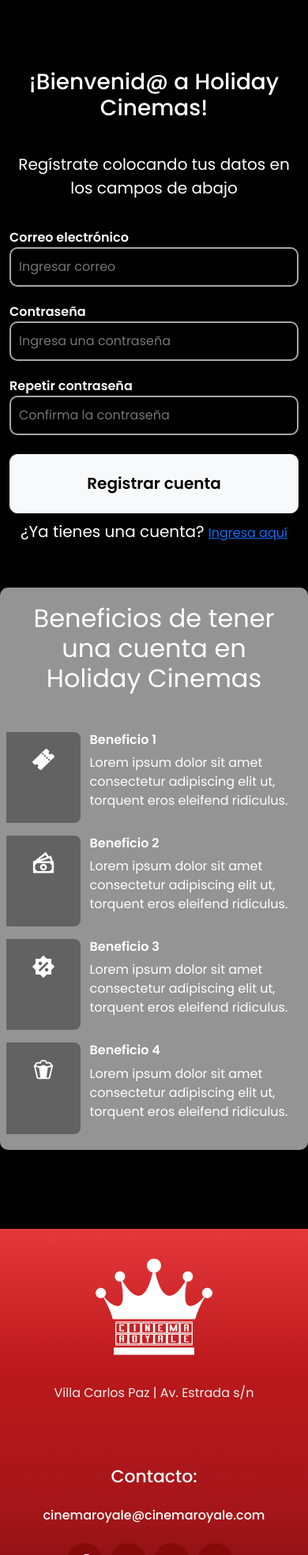
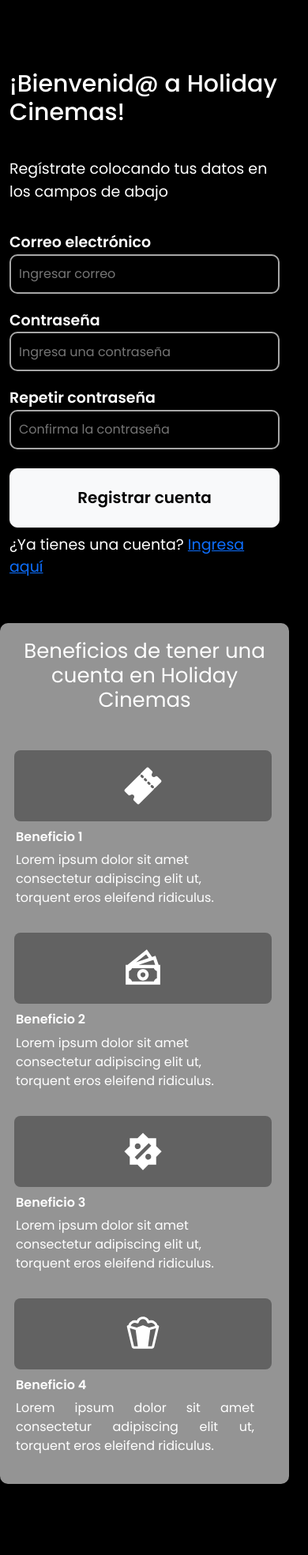
Before and after one commit to Zadios/CinemaSystem, a Django app: page /register/register/ in a window 390 px wide. Shown: the part 130-2099 px from the top of the page at 79% size. Run offline with Django 5.2, Linux system fonts and the light colour scheme.

Commit message:
cambios en los estilos de login y register

```diff
--- a/Applications/Register/templates/register/register.html
+++ b/Applications/Register/templates/register/register.html
@@ -10,7 +10,7 @@
     <div class="row">
         <div class="col-md-6 contenedor-bienvenidos-registro">
             <h1 class="titulo-welcome">¡Bienvenid@ a Holiday Cinemas!</h1>
-            <p class="font-weight-normal" style="font-size: 20px;">Regístrate colocando tus datos en los campos de abajo</p>
+            <p class="subtitulo-bienvenida">Regístrate colocando tus datos en los campos de abajo</p>
 
             <!-- Mostrar errores del formulario -->
             {% if form.errors %}
@@ -44,7 +44,7 @@
                     {{ form.password2 }}  <!-- Campo para la confirmación de contraseña -->
                 </div>
                 <button type="submit" class="btn btn-light mt-4">Registrar cuenta</button>
-                <p class="mt-2" style="font-size: 20px;">¿Ya tienes una cuenta? <a href="{% url 'register:login' %}">Ingresa aquí</a></p>
+                <p class="mt-2 subtitulo-bienvenida">¿Ya tienes una cuenta? <a href="{% url 'register:login' %}">Ingresa aquí</a></p>
             </form>
         </div>
 
--- a/static/styles/style_register.css
+++ b/static/styles/style_register.css
@@ -2,6 +2,11 @@
 .title-welcome{
     font-size: 32px;
     font-weight: 700;
+}
+.subtitulo-bienvenida {
+    font-size: 20px;
+    font-weight: 400;
+    text-align: left;
 }
 
 .titulo-beneficios {
@@ -102,7 +107,10 @@
 
     .contenedor-bienvenidos-registro h1,
     .contenedor-bienvenidos-registro p {
-        text-align: center;
+        text-align: start;
+    }
+    .subtitulo-bienvenida{
+        font-size: 19px;
     }
 
     .form-group input,
@@ -124,11 +132,12 @@
     }
 }
 
-@media (min-width: 767px) and (max-width: 990px) {
+@media (min-width: 767px) and (max-width: 1200px) {
     .col-md-6 {
         flex: 0 0 auto;
         width: 100%;
     }
+
 }
 
 @media (max-width: 768px) {
@@ -141,14 +150,14 @@
     }
 
     .contenedor-bienvenidos-registro h1 {
-        font-size: 28px;
+        font-size: 30px;
     }
 
     .contenedor-bienvenidos-registro p,
     .form-group label,
     .mt-2 p,
     .mt-2 a {
-        font-size: 16px;
+        font-size: 19px;
     }
 
     .form-group input{
@@ -158,3 +167,32 @@
         padding: 20px;
     }
 }
+@media (max-width: 570px) {
+    .titulo-beneficios{
+        font-size: 26px;
+    }
+    .row {
+        display: flex;
+        flex-direction: column;
+        align-items: start;
+        text-align: justify;
+        width: 100%;
+    }
+    .col-3{
+        margin-left: 10px;
+        width: 100%;
+        height: 90px;
+        margin-bottom: 10px;
+    }
+    .benefit .col-3{
+        border-radius: 8px;
+    }
+    .benefit img{
+        width: 100%;
+        height: 100%;
+    }
+    .col-9 {
+        flex: 0 0 auto;
+        width: 100%;
+    }
+}
```
Also changed, not shown: static/styles/style_login.css (+30 -0 lines).
